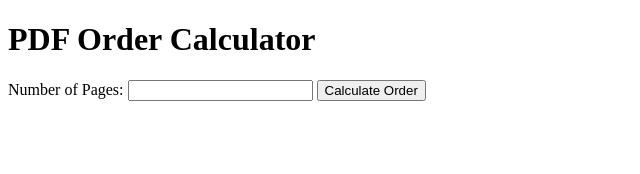
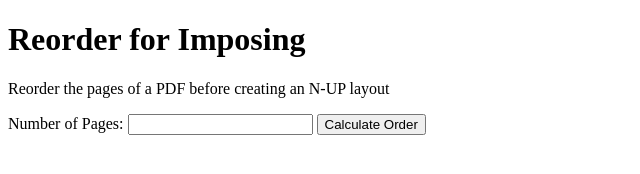
Before and after one commit to tzugen/reorderForImposing, a plain HTML site: page index.html in a window 1280 px wide. Shown: the whole page, without its empty margins (0-640 px from the left). Drawn offline with Linux system fonts and the light colour scheme.

Commit message:
Update index.html

```diff
--- a/index.html
+++ b/index.html
@@ -7,7 +7,8 @@
 </head>
 <body>
 
-<h1>PDF Order Calculator</h1>
+<h1>Reorder for Imposing</h1>
+    <p>Reorder the pages of a PDF before creating an N-UP layout</p>
 
 <form id="orderForm" onsubmit="calculateOrder(); return false;">
     <label for="numPages">Number of Pages:</label>
```
